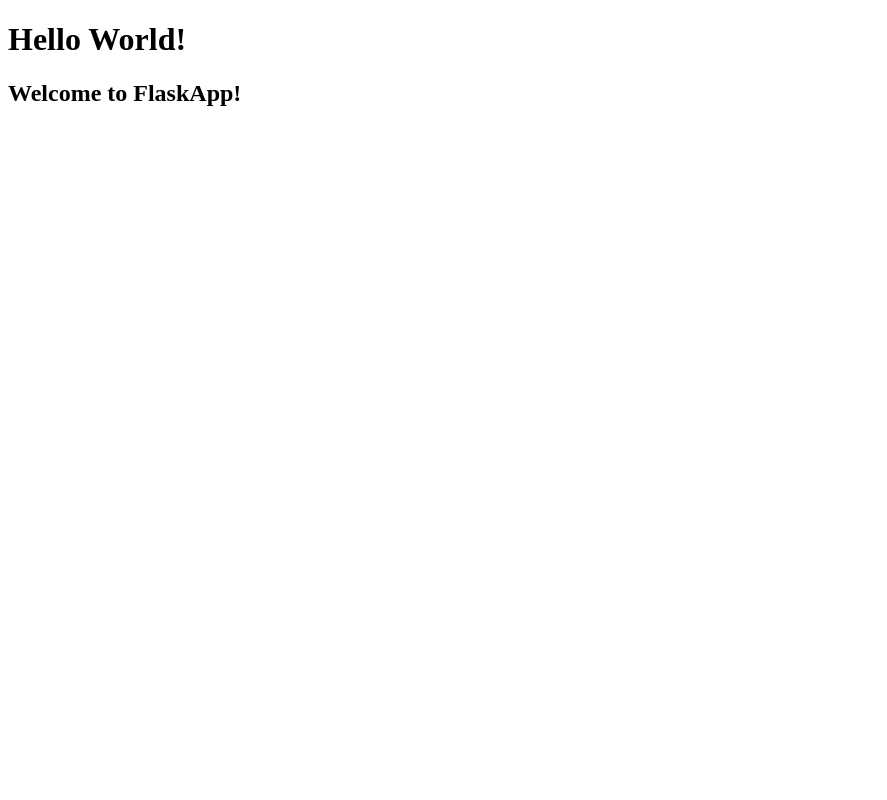
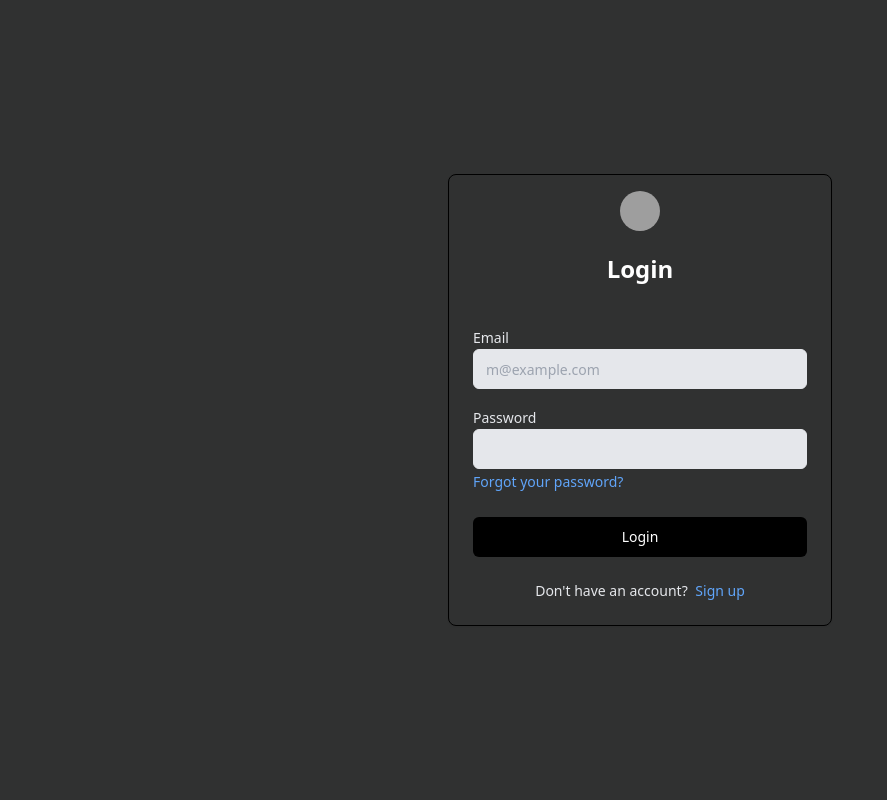
Before and after one commit to ChocTitans/CarPlate-DL, a Flask app: page / in a window 1280 px wide. Shown: the whole page, without its empty margins (0-887 px from the left). Run offline with Flask 3, Linux system fonts and the light colour scheme; grey boxes are pictures that could not be loaded.

Commit message:
added login page

```diff
--- a/Flask/templates/index.html
+++ b/Flask/templates/index.html
@@ -3,9 +3,76 @@
 <head>
     <meta charset="UTF-8">
     <title>FlaskApp</title>
+    <!-- Include Tailwind CSS CDN -->
+    <link href="https://cdn.jsdelivr.net/npm/tailwindcss@2.2.19/dist/tailwind.min.css" rel="stylesheet">
+
 </head>
+
 <body>
-    <h1>Hello World!</h1>
-    <h2>Welcome to FlaskApp!</h2>
+    <div class="w-full min-h-screen flex items-center justify-center" style="background-color: #303131;">
+        <div class="w-full max-w-sm mx-auto">
+          <div class="rounded-lg border border-black shadow-sm text-white" data-v0-t="card" style="background-color: #303131;">
+            <div class="flex flex-col space-y-1.5 p-4">
+              <span class="relative flex h-10 w-10 shrink-0 overflow-hidden rounded-full mx-auto mb-4">
+                <img
+                  class="aspect-square h-full w-full"
+                  alt="User Avatar"
+                  src="/placeholder.svg?height=100&amp;width=100"
+                />
+                <span class="flex h-full w-full items-center justify-center rounded-full bg-muted text-gray-200">U</span>
+              </span>
+              <h2 class="text-2xl font-bold text-center">Login</h2>
+            </div>
+            <div class="p-6 space-y-6">
+              <div class="space-y-4">
+                <div>
+                  <label
+                    class="text-sm font-medium leading-none peer-disabled:cursor-not-allowed peer-disabled:opacity-70 text-gray-200"
+                    for="email"
+                  >
+                    Email
+                  </label>
+                  <input
+                    class="flex h-10 w-full rounded-md border border-input px-3 py-2 text-sm ring-offset-background file:border-0 file:bg-transparent file:text-sm file:font-medium placeholder:text-muted-foreground focus-visible:outline-none focus-visible:ring-2 focus-visible:ring-ring focus-visible:ring-offset-2 disabled:cursor-not-allowed disabled:opacity-50 bg-gray-200 text-black"
+                    id="email"
+                    placeholder="m@example.com"
+                    required=""
+                    type="email"
+                  />
+                </div>
+                <div>
+                  <label
+                    class="text-sm font-medium leading-none peer-disabled:cursor-not-allowed peer-disabled:opacity-70 text-gray-200"
+                    for="password"
+                  >
+                    Password
+                  </label>
+                  <input
+                    class="flex h-10 w-full rounded-md border border-input px-3 py-2 text-sm ring-offset-background file:border-0 file:bg-transparent file:text-sm file:font-medium placeholder:text-muted-foreground focus-visible:outline-none focus-visible:ring-2 focus-visible:ring-ring focus-visible:ring-offset-2 disabled:cursor-not-allowed disabled:opacity-50 bg-gray-200 text-black"
+                    id="password"
+                    required=""
+                    type="password"
+                  />
+                </div>
+                <a class="text-blue-400 hover:underline text-sm" href="#">
+                  Forgot your password?
+                </a>
+              </div>
+              <button
+                class="inline-flex items-center justify-center rounded-md text-sm font-medium ring-offset-background transition-colors focus-visible:outline-none focus-visible:ring-2 focus-visible:ring-ring focus-visible:ring-offset-2 disabled:pointer-events-none disabled:opacity-50 h-10 px-4 py-2 w-full bg-black hover:bg-gray-700 text-white"
+                type="submit"
+              >
+                Login
+              </button>
+              <div class="text-center text-sm mt-4 text-gray-200">
+                Don't have an account?
+                <a class="text-blue-400 hover:underline ml-1" href="#">
+                  Sign up
+                </a>
+              </div>
+            </div>
+          </div>
+        </div>
+      </div>
 </body>
 </html>
```
